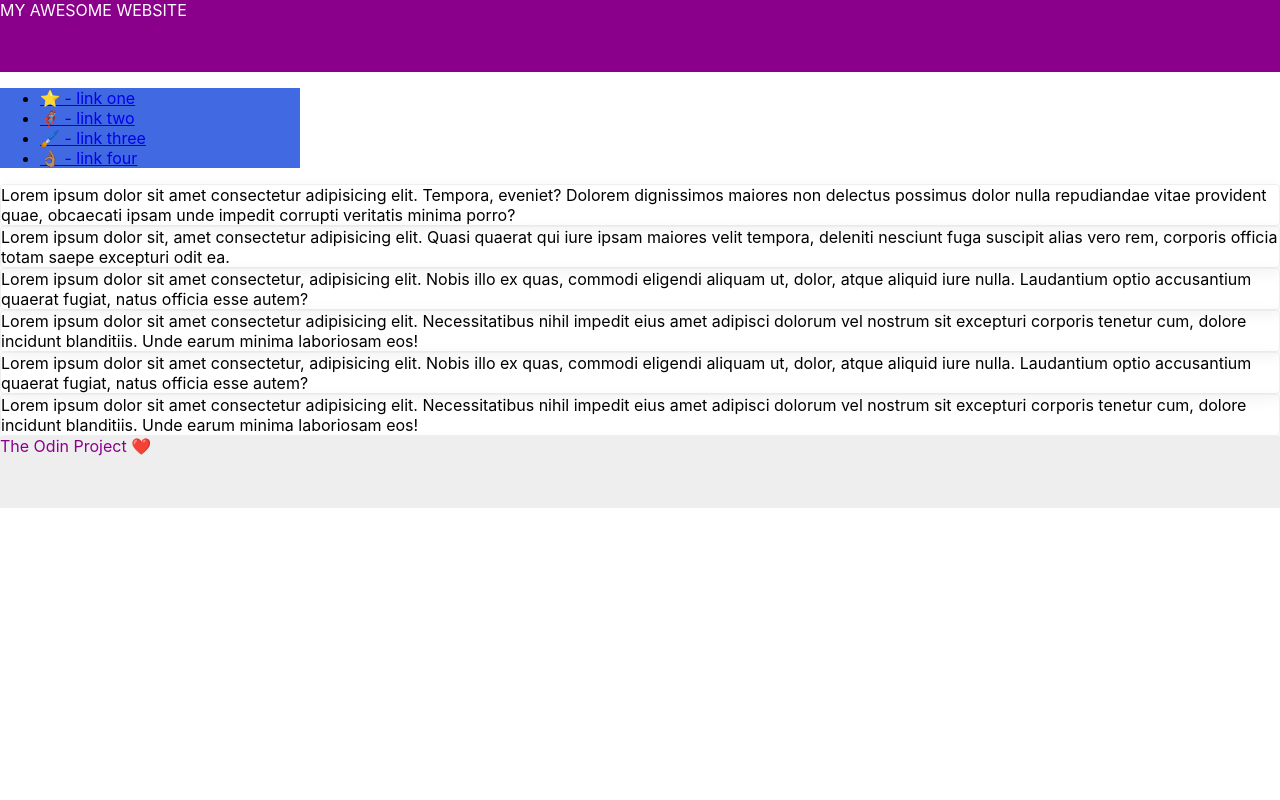
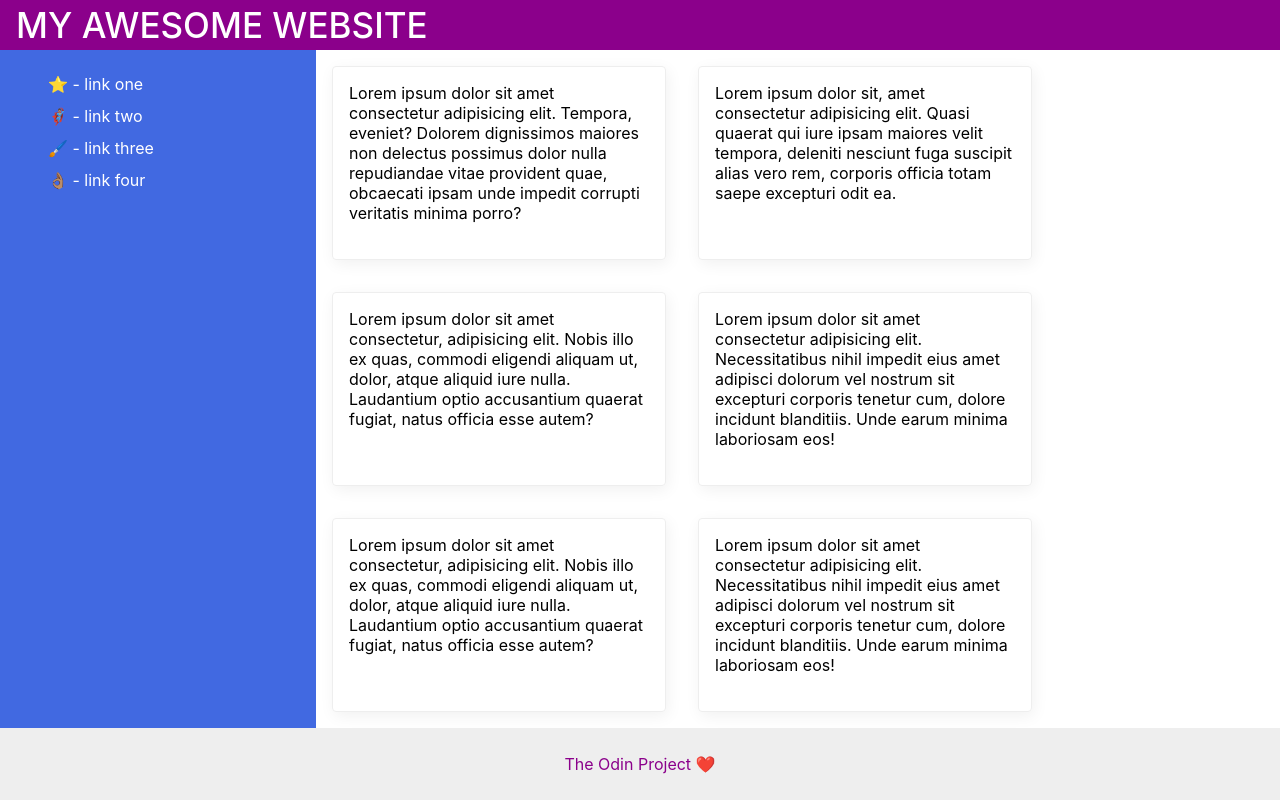
Before and after one commit to fcmribeiro/practice, a plain HTML site: page flex/07-flex-layout-2/index.html in a window 1280 px wide. Drawn offline with Linux system fonts and the light colour scheme.

Commit message:
flex 07-flex-layout-2 solved

```diff
--- a/flex/07-flex-layout-2/index.html
+++ b/flex/07-flex-layout-2/index.html
@@ -11,7 +11,7 @@
   <div class="header">
     MY AWESOME WEBSITE
   </div>
-
+  <div class="content">
     <div class="sidebar">
       <ul>
         <li><a href="google.com">⭐ - link one</a></li>
@@ -20,14 +20,15 @@
         <li><a href="google.com">👌🏽 - link four</a></li>
       </ul>
     </div>
-
+    <div class="cards">
       <div class="card">Lorem ipsum dolor sit amet consectetur adipisicing elit. Tempora, eveniet? Dolorem dignissimos maiores non delectus possimus dolor nulla repudiandae vitae provident quae, obcaecati ipsam unde impedit corrupti veritatis minima porro?</div>
       <div class="card">Lorem ipsum dolor sit, amet consectetur adipisicing elit. Quasi quaerat qui iure ipsam maiores velit tempora, deleniti nesciunt fuga suscipit alias vero rem, corporis officia totam saepe excepturi odit ea.</div>
       <div class="card">Lorem ipsum dolor sit amet consectetur, adipisicing elit. Nobis illo ex quas, commodi eligendi aliquam ut, dolor, atque aliquid iure nulla. Laudantium optio accusantium quaerat fugiat, natus officia esse autem?</div>
       <div class="card">Lorem ipsum dolor sit amet consectetur adipisicing elit. Necessitatibus nihil impedit eius amet adipisci dolorum vel nostrum sit excepturi corporis tenetur cum, dolore incidunt blanditiis. Unde earum minima laboriosam eos!</div>
       <div class="card">Lorem ipsum dolor sit amet consectetur, adipisicing elit. Nobis illo ex quas, commodi eligendi aliquam ut, dolor, atque aliquid iure nulla. Laudantium optio accusantium quaerat fugiat, natus officia esse autem?</div>
       <div class="card">Lorem ipsum dolor sit amet consectetur adipisicing elit. Necessitatibus nihil impedit eius amet adipisci dolorum vel nostrum sit excepturi corporis tenetur cum, dolore incidunt blanditiis. Unde earum minima laboriosam eos!</div>
-
+    </div>
+  </div>
   <div class="footer">
     The Odin Project ❤️
   </div>
--- a/flex/07-flex-layout-2/style.css
+++ b/flex/07-flex-layout-2/style.css
@@ -2,27 +2,75 @@ body {
   font-family: -apple-system, BlinkMacSystemFont, 'Segoe UI', Roboto, Oxygen, Ubuntu, Cantarell, 'Open Sans', 'Helvetica Neue', sans-serif;
   margin: 0;
   min-height: 100vh;
+  display: flex;
+  flex-direction: column;
+  flex: 1;
 }
 
 .header {
-  height: 72px;
+  display: flex;
+  height: 50px;
   background: darkmagenta;
   color: white;
+  align-items: center;
+  font-size: 35px;
+  font-weight: 500;
+
+}
+
+.content{
+  display: flex;
+  flex: 1;
+
 }
 
 .footer {
   height: 72px;
   background: #eee;
   color: darkmagenta;
+  display: flex;
+  justify-content: center;
+  align-items: center;
 }
 
 .sidebar {
   width: 300px;
   background: royalblue;
+  flex-shrink: 0;
+  padding: 8px;
 }
 
 .card {
   border: 1px solid #eee;
   box-shadow: 2px 4px 16px rgba(0,0,0,.06);
   border-radius: 4px;
+  padding: 16px;
+  margin: 16px;
+  width: 300px;
 }
+
+.header {
+  height: 50px;
+  background: darkmagenta;
+  color: white;
+  padding-left: 16px;
+  font-weight: 500;
+}
+
+ul{
+  display: flex;
+  flex-direction: column;
+  gap: 12px;
+  list-style: none;
+
+}
+
+a{
+  color: white;
+  text-decoration: none;
+}
+
+.cards{
+  display: flex;
+  flex-wrap: wrap;
+}
```
Lines whose indentation alone changed are shown as unchanged.
